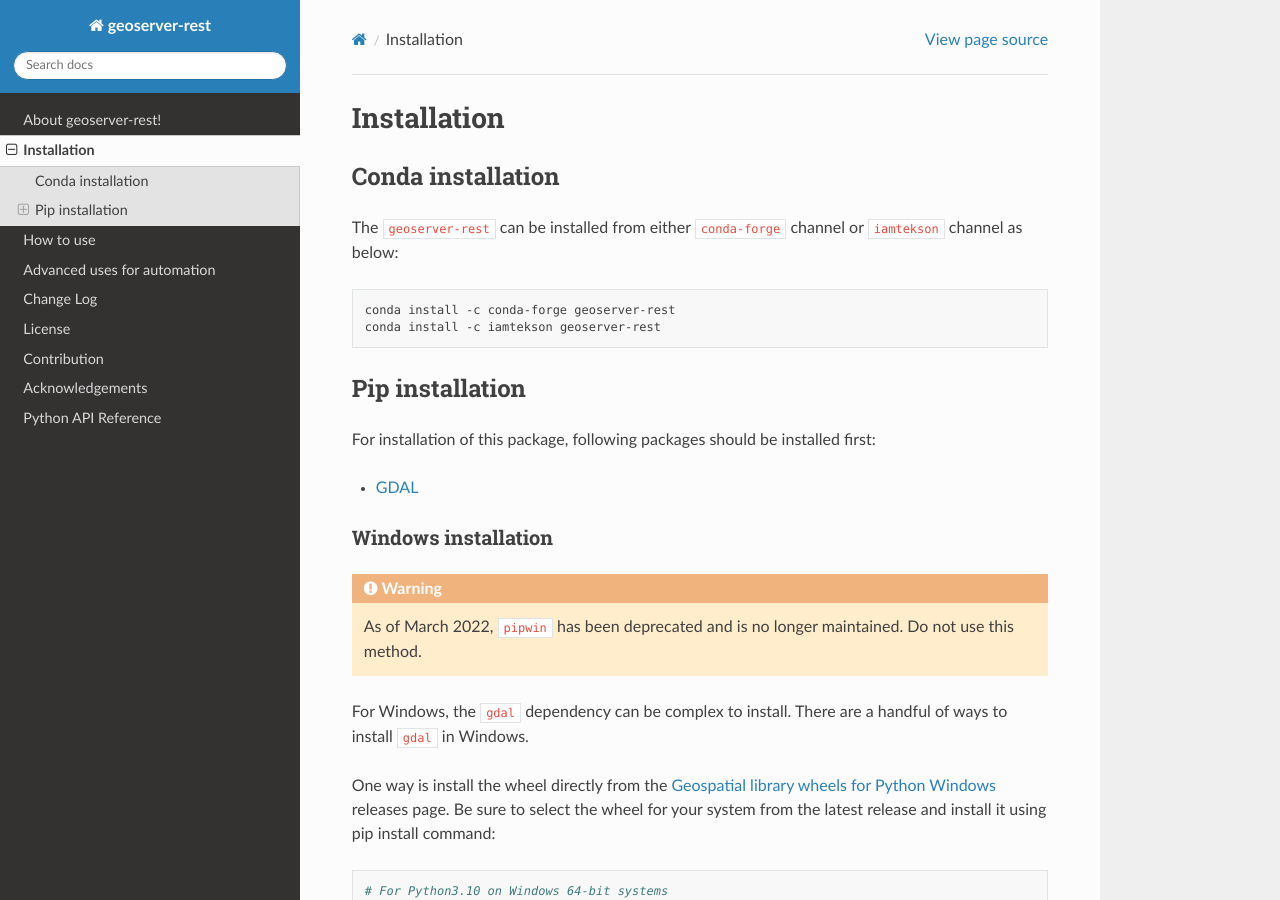
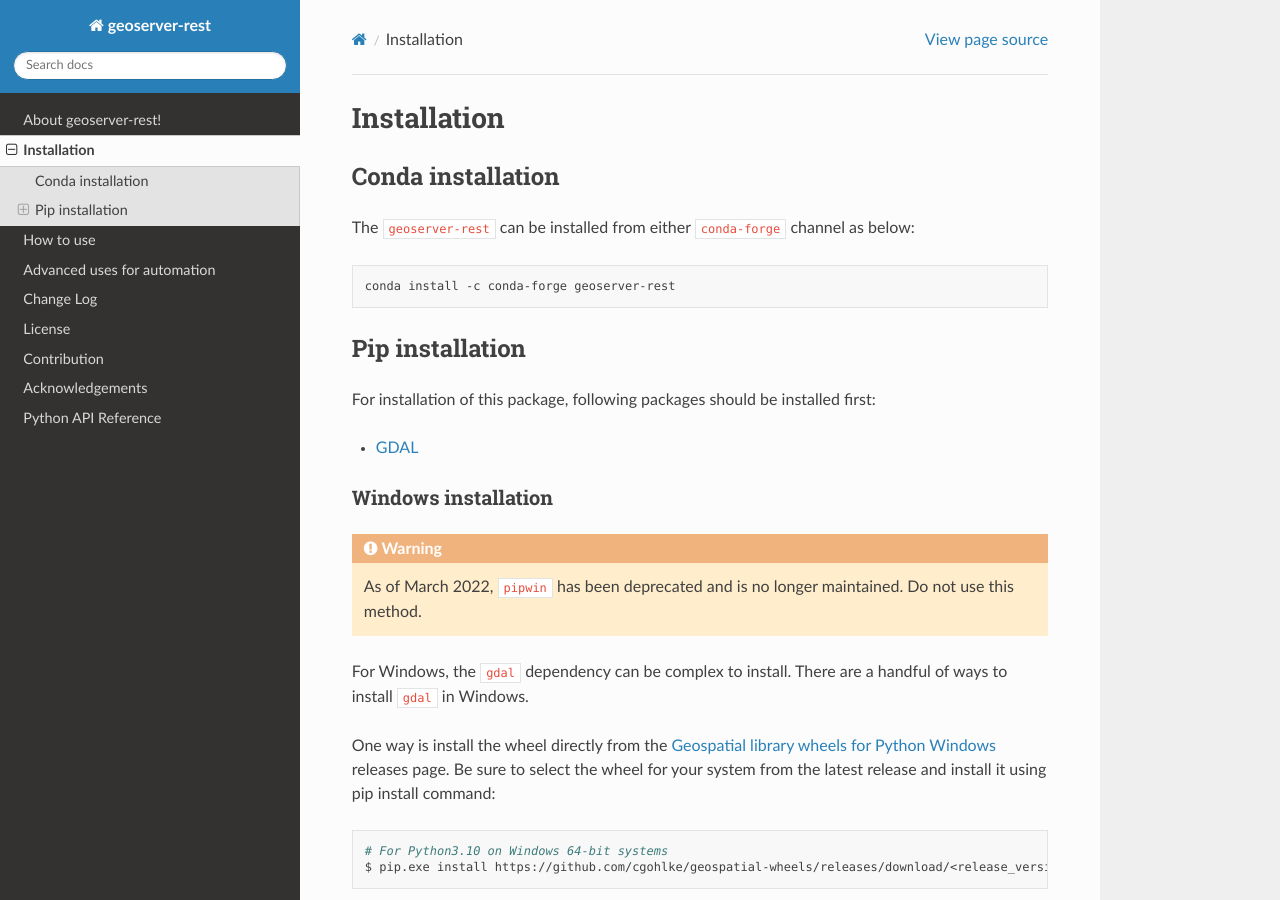
Before and after one commit to gicait/geoserver-rest, a Sphinx documentation site: the page built from docs/source/installation.rst, in a window 1280 px wide and 900 px high. Built offline with Sphinx 7.4.7 and the Read the Docs theme 2.0.0, drawn with Linux system fonts in a browser that asks for light colours.

Commit message:
Update installation.rst

```diff
--- a/docs/source/installation.rst
+++ b/docs/source/installation.rst
@@ -4,12 +4,11 @@ Installation
 Conda installation
 ^^^^^^^^^^^^^^^^^^
 
-The ``geoserver-rest`` can be installed from either ``conda-forge`` channel or ``iamtekson`` channel as below:
+The ``geoserver-rest`` can be installed from either ``conda-forge`` channel as below:
 
 .. code-block:: shell
 
     conda install -c conda-forge geoserver-rest
-    conda install -c iamtekson geoserver-rest
 
 Pip installation
 ^^^^^^^^^^^^^^^^
```
